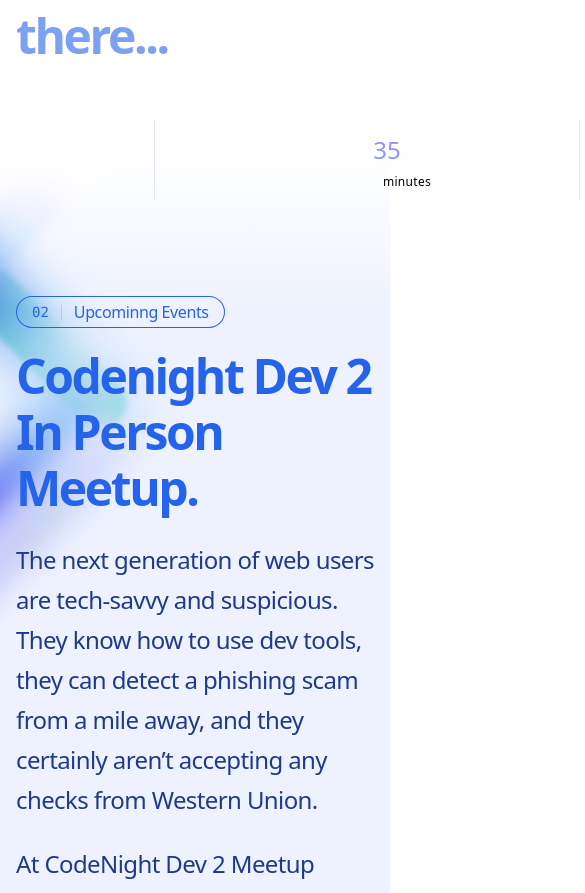
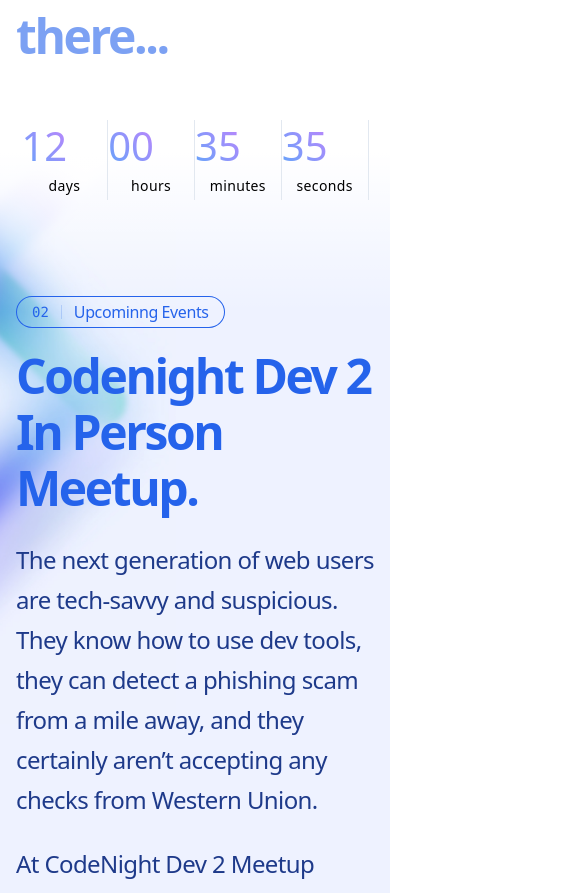
Before and after one commit to CodeNight-Ethiopia/codenight-frontend, a Next.js app: page /dev-meet in a window 390 px wide. Shown: the part 6479-7372 px from the top of the page, 585 px wide, since content can reach past the window. Built offline with nearby package versions, Linux system fonts and the light colour scheme; a web font is replaced by a local one.

Commit message:
fix: responsiveness fix

```diff
--- a/components/events/countdown.tsx
+++ b/components/events/countdown.tsx
@@ -47,8 +47,8 @@
   };
 
   return (
-    <div className="p-4 bg-gradient-to-br from-transparent to-transparent  rounded-3xl ">
-      <div className="w-full max-w-full mx-auto flex items-center bg-">
+    <div className="p-4 bg-gradient-to-br from-transparent to-transparent  rounded-3xl overflow-hidden ">
+      <div className="w-full max-w-full mx-auto flex items-center bg- overflow-hidden">
         <CountdownItem num={remaining.days} text="days" />
         <CountdownItem num={remaining.hours} text="hours" />
         <CountdownItem num={remaining.minutes} text="minutes" />
@@ -60,7 +60,7 @@
 
 const CountdownItem = ({ num, text }: { num: number; text: string }) => {
   return (
-    <div className="font-display w-[345px] h-20 md:h-full flex mx-10 flex-col gap-1 md:gap-2 items-center justify-center border-r-[1px] mb-0 z-20 border-slate-200">
+    <div className="font-display sm:w-[120px] md:w-[200px] lg:w-[345px] h-20 md:h-full flex sm:mx-0 md:mx-5 lg:mx-10 flex-col gap-1 md:gap-2 items-center justify-center border-r-[1px] mb-0 z-20 border-slate-200">
       <div className="w-full text-center relative overflow-hidden">
         <AnimatePresence mode="popLayout">
           <motion.span
@@ -69,14 +69,14 @@
             animate={{ y: "0%" }}
             exit={{ y: "-100%" }}
             transition={{ ease: "backIn", duration: 0.75 }}
-            className="block text-2xl font-heading2 md:text-4xl mr-10 lg:text-6xl xl:text-[14rem] font-medium bg-gradient-to-tr from-blue-400 to-purple-400 bg-clip-text text-transparent"
+            className="block text-4xl font-heading2 md:text-5xl mr-10 lg:text-6xl xl:text-[14.5rem] font-medium bg-gradient-to-tr from-blue-400 to-purple-400 bg-clip-text text-transparent"
           >
 
             {num < 10 ? "0" + num : num}
           </motion.span>
         </AnimatePresence>
       </div>
-      <span className="text-xs md:text-lg lg:text-2xl tracking-wide font-light font-heading text-black">
+      <span className="text-sm md:text-xl lg:text-3xl tracking-wide font-light font-heading text-black">
         {text}
       </span>
     </div>
```
